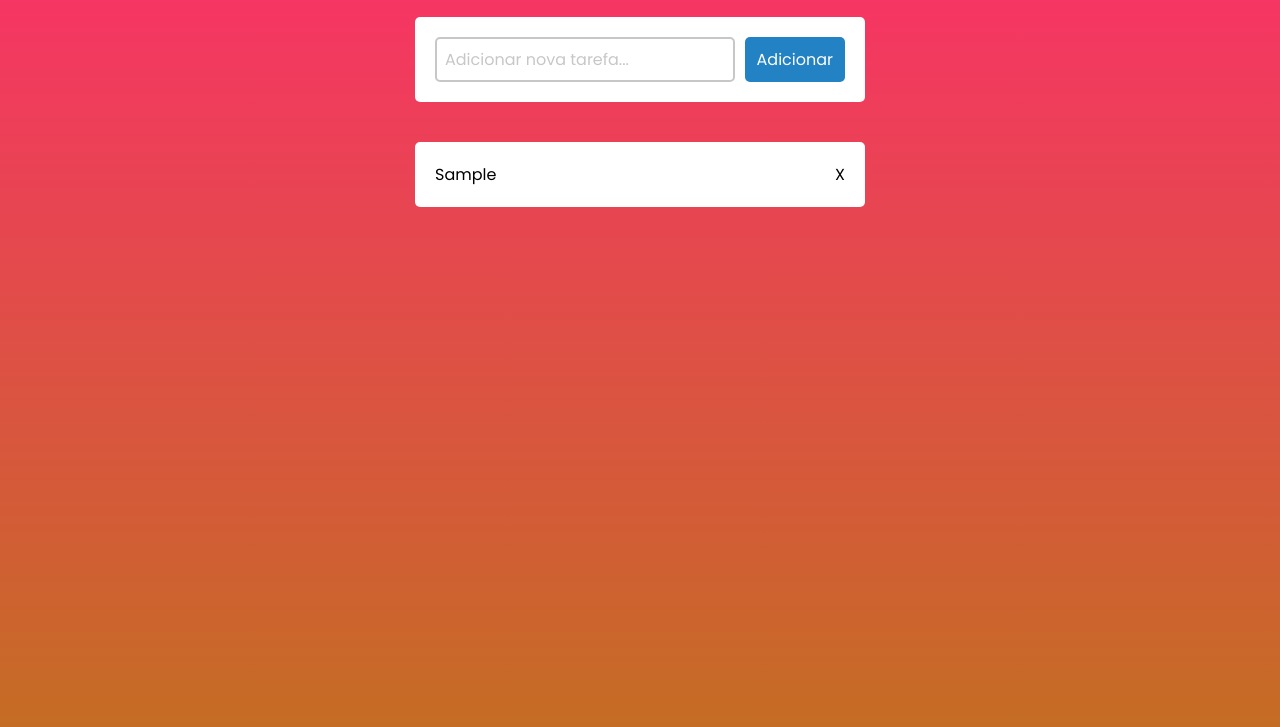
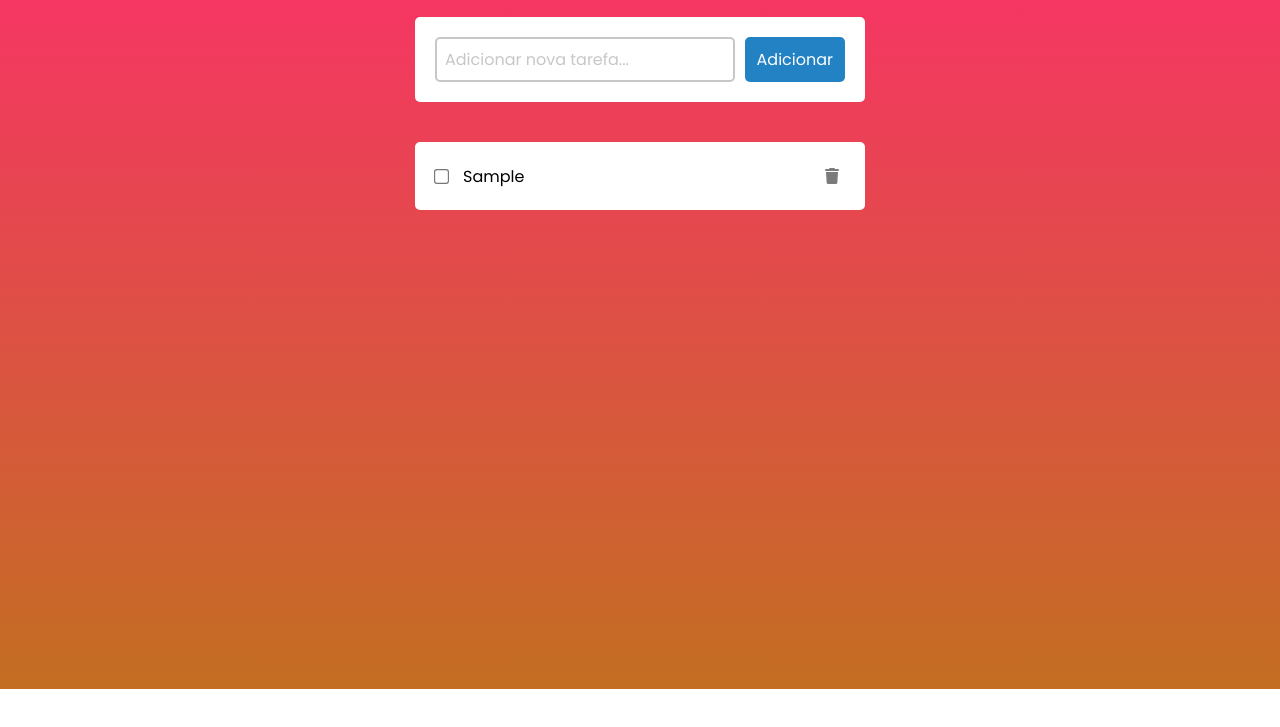
Before and after one commit to davidmoreira2m/lista-de-tarefas, a plain HTML site: page index.html in a window 1280 px wide. Both pictures are taken after typing "Sample" into the empty fields and a click on the button "Adicionar". Shown: the part 111-838 px from the top of the page. After the commit the page ends 800 px from the top, so only its background shows below. Drawn offline with Linux system fonts and the light colour scheme.

Commit message:
Atualização Lista de tarefas

```diff
--- a/index.html
+++ b/index.html
@@ -19,6 +19,7 @@
          </div>
          <div class="task-list-container"></div>
       </div>
+      <script src="https://kit.fontawesome.com/6e0466eba8.js" crossorigin="anonymous"></script>
       <script src="script.js"></script>
    </body>
 </html>
--- a/script.js
+++ b/script.js
@@ -2,30 +2,49 @@ const inputText = document.querySelector("#input-text");
 const addButton = document.querySelector(".add-button");
 const taskListContainer = document.querySelector(".task-list-container");
 
-function addNewTask() {
+const addNewTask = () => {
    if (!inputText.value.trim()) {
+      inputText.classList.add("error");
+      inputText.value = "";
       return;
    }
 
    const task = document.createElement("div");
+   task.classList.add("task");
    taskListContainer.appendChild(task);
-   task.classList.add("task");
+
+   const taskCheckBox = document.createElement("input");
+   taskCheckBox.setAttribute("type", "checkbox");
+   taskCheckBox.classList.add("task-checkbox");
+   task.appendChild(taskCheckBox);
 
    const taskText = document.createElement("p");
+   taskText.innerText = inputText.value;
+   taskText.classList.add("task-text");
    task.appendChild(taskText);
-   taskText.innerText = inputText.value;
 
-   const taskIcon = document.createElement("span");
+   const taskIcon = document.createElement("i");
+   taskIcon.classList.add("fa-solid");
+   taskIcon.classList.add("fa-trash");
    task.appendChild(taskIcon);
-   taskIcon.innerText = "X";
 
    inputText.value = "";
 
-   // Remover
-   function removeTask() {
+   taskCheckBox.addEventListener("change", () => {
+      if (taskCheckBox.checked === true) {
+         taskText.classList.add("done");
+      } else {
+         taskText.classList.remove("done");
+      }
+   });
+
+   taskIcon.addEventListener("click", () => {
       task.remove();
-   }
-   taskIcon.addEventListener("click", removeTask);
-}
+   });
+};
 
 addButton.addEventListener("click", addNewTask);
+
+inputText.addEventListener("focus", () => {
+   inputText.classList.remove("error");
+});
--- a/style.css
+++ b/style.css
@@ -2,12 +2,13 @@
    margin: 0;
    padding: 0;
    font-family: "Poppins", sans-serif;
+   box-sizing: border-box;
 }
 
 body {
    background: linear-gradient(0deg, rgba(195, 110, 34, 1) 0%, rgba(253, 45, 109, 1) 100%) no-repeat center;
    color: #fff;
-   height: 100vh;
+   min-height: 100vh;
 }
 
 h1 {
@@ -19,7 +20,7 @@ h1 {
 
 .container {
    margin: 0 auto;
-   margin-top: 60px;
+   padding-top: 60px;
    min-width: 350px;
    max-width: 450px;
 }
@@ -56,6 +57,10 @@ h1 {
    font-weight: 400;
 }
 
+#input-text.error {
+   border-color: #ff0000 !important;
+}
+
 .add-button {
    font-size: 1rem;
    padding: 6px 12px;
@@ -76,6 +81,7 @@ h1 {
    background-color: #fff;
    color: #000;
    padding: 20px;
+   margin-bottom: 60px;
    border-radius: 5px;
    display: flex;
    flex-direction: column;
@@ -83,12 +89,32 @@ h1 {
 }
 
 .task {
-   display: flex;
+   display: grid;
+   grid-template-columns: auto 1fr auto;
    align-items: center;
-   justify-content: space-between;
-   gap: 20px;
+   gap: 15px;
 }
 
-.task span {
+.task-checkbox {
+   cursor: pointer;
+   transform: scale(1.15);
+   padding-top: 10px;
+}
+
+.task i {
+   padding: 6px;
+   color: #7b7b7b;
    cursor: pointer;
 }
+
+.task i:hover {
+   color: #2282c3;
+}
+
+.task-text {
+   font-size: 1rem;
+}
+
+.task-text.done {
+   text-decoration: line-through;
+}
```
